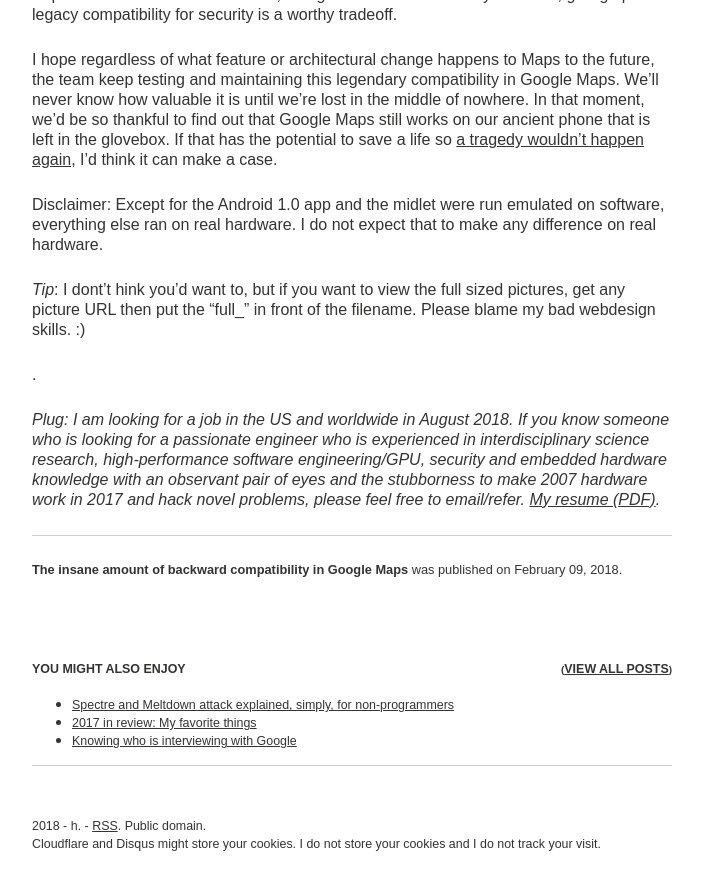
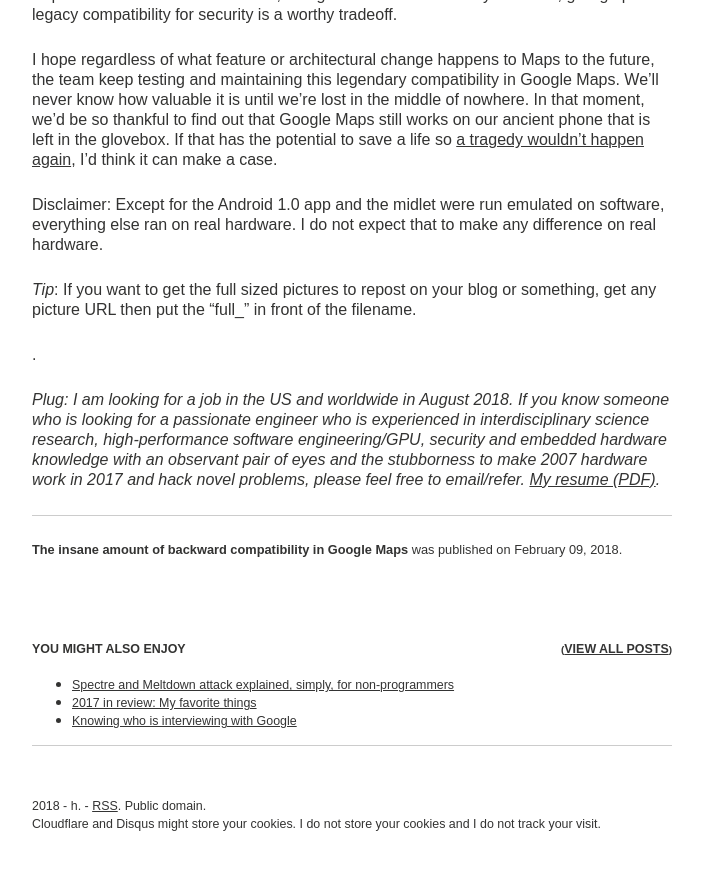
Before and after one commit to htruong/htruong.github.io, a Jekyll site: the page built from _posts/2018-02-09-google-maps-insane-backward-compatibility.markdown, in a window 1280 px wide and 900 px high, scrolled down 7804 px. Shown: the top 890 px of the window, without its empty margins (288-991 px from the left). Built offline with Jekyll 4.4.1, drawn with Linux system fonts in a browser that asks for light colours; nearby versions of some CDN libraries; comment, search, counter and statistics services are not loaded.

Commit message:
[blog] nicer wordings and stuff

```diff
--- a/_posts/2018-02-09-google-maps-insane-backward-compatibility.markdown
+++ b/_posts/2018-02-09-google-maps-insane-backward-compatibility.markdown
@@ -47,7 +47,7 @@
 
 Disclaimer: Except for the Android 1.0 app and the midlet were run emulated on software, everything else ran on real hardware. I do not expect that to make   any difference on real hardware.
 
-*Tip*: I dont't hink you'd want to, but if you want to view the full sized pictures, get any picture URL then put the "full_" in front of the filename. Please blame my bad webdesign skills. :)
+*Tip*: If you want to get the full sized pictures to repost on your blog or something, get any picture URL then put the "full_" in front of the filename.
 
 .
 
```
